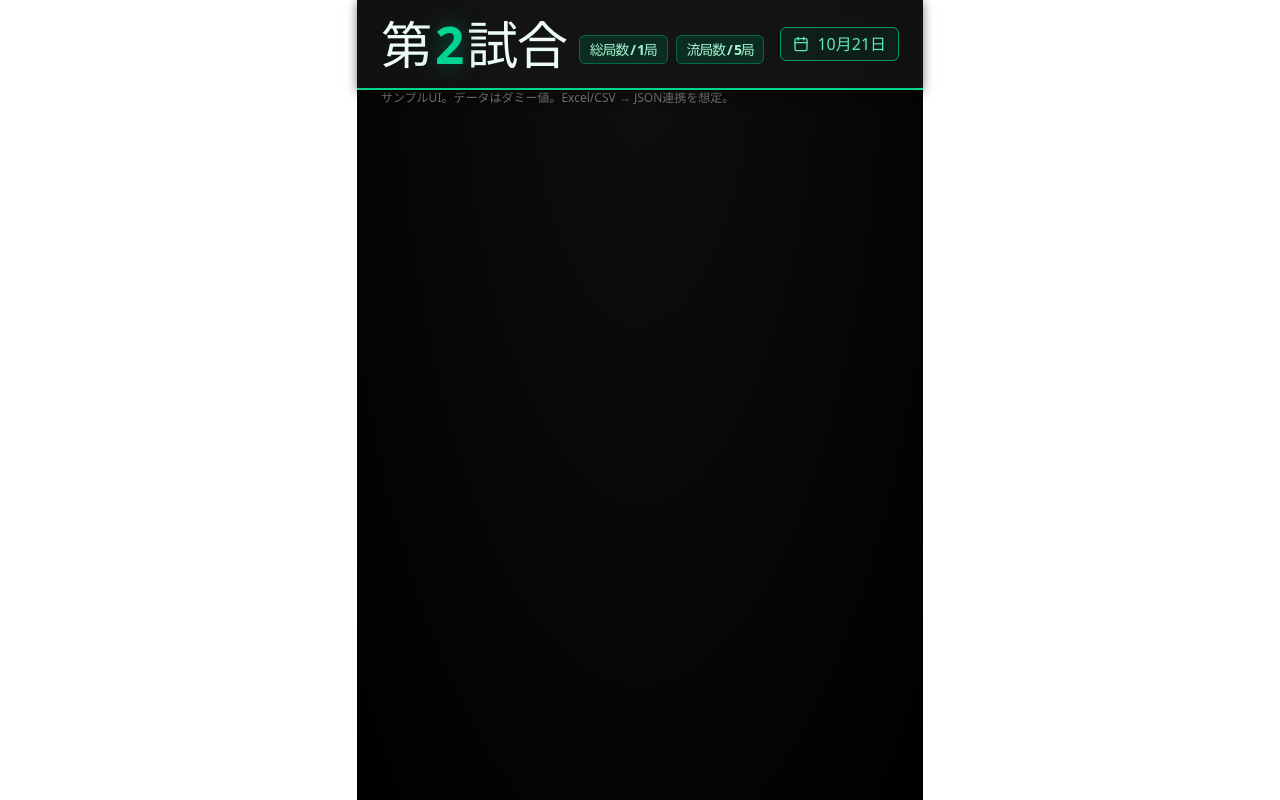
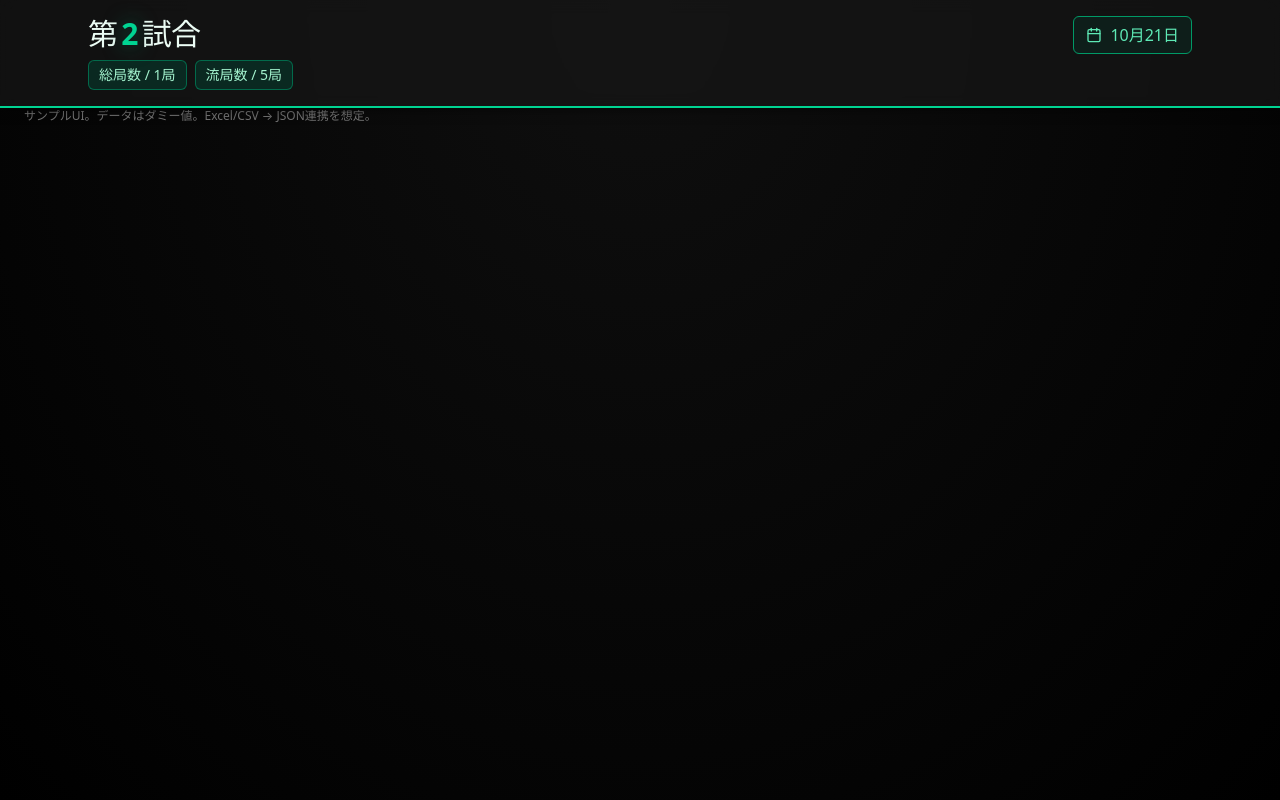
Before and after one commit to kiyo-d/mahjoung-25_26, a React (Vite) app in the folder my-app/: page / in a window 1280 px wide. Built offline with nearby package versions, Linux system fonts and the light colour scheme.

Commit message:
fix: align header date block

```diff
--- a/my-app/src/components/header.tsx
+++ b/my-app/src/components/header.tsx
@@ -1,18 +1,30 @@
-import { Calendar} from "lucide-react";
+import { Calendar } from "lucide-react";
 import { motion } from "framer-motion";
 
 export function HeaderBar({ totalHands }: { totalHands: number }) {
   return (
-    <header className="sticky top-0 z-30 backdrop-blur supports-[backdrop-filter]:bg-neutral-900/70 border-b-2 border-emerald-400 shadow-[0_2px_10px_rgba(0,0,0,0.5)]">
-      <div className="max-w-6xl mx-auto px-6 py-4 flex items-center justify-between gap-4">
-        <motion.h1 initial={{ opacity: 0, y: -6 }} animate={{ opacity: 1, y: 0 }}
-          className="m-0 text-2xl sm:text-3xl font-black tracking-tight text-emerald-50">
-          第<span className="mx-1 text-emerald-400 drop-shadow-[0_0_10px_#065f46]">2</span>試合
-          <span className="align-middle ml-3 text-xs sm:text-sm px-2.5 py-1 rounded-md border border-emerald-700/80 bg-emerald-900/40 text-emerald-200">総局数 / {totalHands}局</span>
-          <span className="align-middle ml-2 text-xs sm:text-sm px-2.5 py-1 rounded-md border border-emerald-700/80 bg-emerald-900/40 text-emerald-200">流局数 / 5局</span>
-        </motion.h1>
-        <div className="flex items-center gap-2 text-emerald-300 text-sm sm:text-base border border-emerald-600 rounded-md px-3 py-1 bg-emerald-900/20">
-          <Calendar className="w-4 h-4" /> 10月21日
+    <header className="sticky top-0 z-30 w-full border-b-2 border-emerald-400 backdrop-blur supports-[backdrop-filter]:bg-neutral-900/70 shadow-[0_2px_10px_rgba(0,0,0,0.5)]">
+      <div className="mx-auto grid w-full max-w-6xl grid-cols-1 gap-3 px-4 py-3 sm:grid-cols-[minmax(0,1fr)_auto] sm:items-start sm:gap-4 sm:px-6 sm:py-4">
+        <motion.div
+          initial={{ opacity: 0, y: -6 }}
+          animate={{ opacity: 1, y: 0 }}
+          className="flex w-full flex-col gap-2"
+        >
+          <h1 className="m-0 text-pretty text-xl font-black tracking-tight text-emerald-50 sm:text-3xl">
+            第<span className="mx-1 text-emerald-400 drop-shadow-[0_0_10px_#065f46]">2</span>試合
+          </h1>
+          <div className="flex flex-wrap items-center gap-2 text-xs sm:text-sm">
+            <span className="inline-flex items-center rounded-md border border-emerald-700/80 bg-emerald-900/40 px-2.5 py-1 text-emerald-200">
+              総局数 / {totalHands}局
+            </span>
+            <span className="inline-flex items-center rounded-md border border-emerald-700/80 bg-emerald-900/40 px-2.5 py-1 text-emerald-200">
+              流局数 / 5局
+            </span>
+          </div>
+        </motion.div>
+        <div className="flex items-center justify-start gap-2 rounded-md border border-emerald-600 bg-emerald-900/20 px-2.5 py-1.5 text-xs text-emerald-300 sm:justify-end sm:px-3 sm:text-base sm:justify-self-end sm:self-start">
+          <Calendar className="h-4 w-4" />
+          <span className="whitespace-nowrap">10月21日</span>
         </div>
       </div>
     </header>
--- a/my-app/src/index.css
+++ b/my-app/src/index.css
@@ -2,71 +2,34 @@
 
 
 :root {
-  font-family: system-ui, Avenir, Helvetica, Arial, sans-serif;
+  font-family: "Noto Sans JP", system-ui, -apple-system, BlinkMacSystemFont, "Segoe UI", sans-serif;
   line-height: 1.5;
   font-weight: 400;
-
-  color-scheme: light dark;
-  color: rgba(255, 255, 255, 0.87);
-  background-color: #242424;
-
+  color-scheme: dark;
+  background-color: #050505;
   font-synthesis: none;
   text-rendering: optimizeLegibility;
   -webkit-font-smoothing: antialiased;
   -moz-osx-font-smoothing: grayscale;
 }
 
-a {
-  font-weight: 500;
-  color: #646cff;
-  text-decoration: inherit;
+*, *::before, *::after {
+  box-sizing: border-box;
 }
-a:hover {
-  color: #535bf2;
+
+html,
+body {
+  height: 100%;
 }
 
 body {
   margin: 0;
-  place-items: center;
-  min-height: 100vh;
+  min-height: 100%;
   width: 100%;
-  min-width: 0;
+  background-color: #050505;
+  color: rgba(248, 250, 252, 0.95);
 }
 
-h1 {
-  font-size: 3.2em;
-  line-height: 1.1;
+#root {
+  min-height: 100%;
 }
-
-button {
-  border-radius: 8px;
-  border: 1px solid transparent;
-  padding: 0.6em 1.2em;
-  font-size: 1em;
-  font-weight: 500;
-  font-family: inherit;
-  background-color: #1a1a1a;
-  cursor: pointer;
-  transition: border-color 0.25s;
-}
-button:hover {
-  border-color: #646cff;
-}
-button:focus,
-button:focus-visible {
-  outline: 4px auto -webkit-focus-ring-color;
-}
-
-@media (prefers-color-scheme: light) {
-  :root {
-    color: #213547;
-    background-color: #ffffff;
-  }
-  a:hover {
-    color: #747bff;
-  }
-  button {
-    background-color: #f9f9f9;
-  }
-
-}
```
